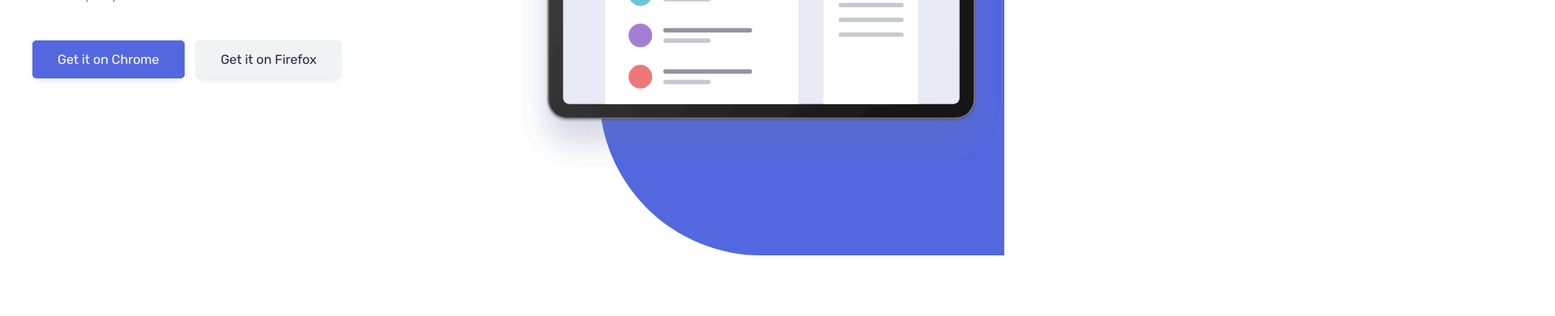
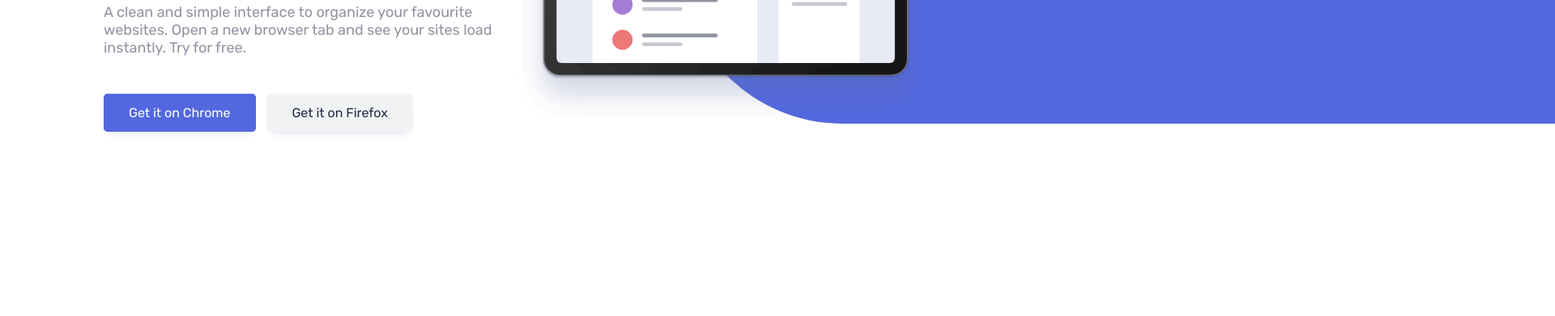
Before and after one commit to kiraiSky/bookmarking-landing-page, a plain HTML site: page index.html in a window 1280 px wide. Shown: the part 409-800 px from the top of the page at 81% size, 1920 px wide, since content can reach past the window. Drawn offline with nearby package versions, Linux system fonts and the light colour scheme.

Commit message:
fixed shape under hero

```diff
--- a/css/styles.css
+++ b/css/styles.css
@@ -3,6 +3,7 @@ body{
   padding: 0;
   box-sizing: border-box;
   font-family: "Rubik", sans-serif;
+  overflow-x: hidden;
 }
 
 h1,h2,h3{
@@ -82,6 +83,8 @@ header{
   display: grid;
   grid-template-columns: 1fr 1fr;
   padding: 90px 40px;
+  width: 80%;
+  margin: 0 auto;
 }
 
 .left-box h1{
@@ -131,13 +134,14 @@ header{
   position: relative;
 }
 
-.shape-bg{
+.right-box::after{
+  content: '';
+  height: 400px;
+  width: 4000px;
   position: absolute;
-  height: 400px;
-  width: 500px;
+  background-color: hsl(231, 69%, 60%);
   border-radius: 400px 0px 0px 400px;
-  background-color: hsl(231, 69%, 60%);
-  right: 0;
-  bottom: -100px;
   z-index: -1;
+  bottom: 0;
+  margin-left: 200px;
 }
```
